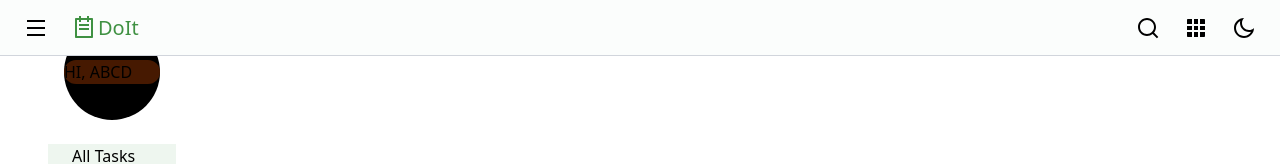
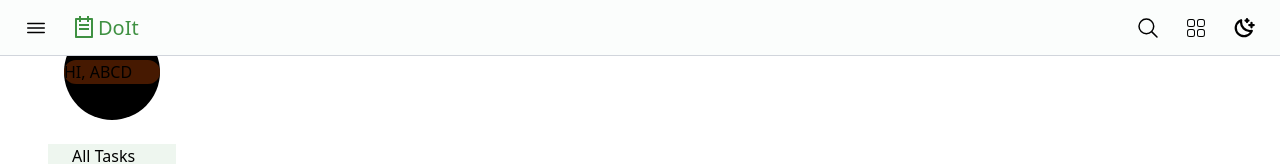
Before and after one commit to prashantkumarpro/DoIt, a React (Vite) app: page / in a window 1280 px wide. Shown: the top 164 px of the page. Built offline with nearby package versions, Linux system fonts and the light colour scheme.

Commit message:
added icons

```diff
--- a/src/component/Header.jsx
+++ b/src/component/Header.jsx
@@ -1,11 +1,9 @@
-import {
-  RiGridFill,
-  RiMenuFill,
-  RiMoonLine,
-  RiSearchLine,
-  RiTodoLine
-} from '@remixicon/react'
+
 import React from 'react'
+import { CiGrid41 } from 'react-icons/ci'
+import { IoMenuOutline, IoSearchOutline } from 'react-icons/io5'
+import { PiMoonStarsBold } from 'react-icons/pi'
+import { RiTodoLine } from 'react-icons/ri'
 import { Link } from 'react-router'
 
 const Header = () => {
@@ -15,7 +13,7 @@ const Header = () => {
         <div className='flex gap-6 items-center'>
           <Link>
             {' '}
-            <RiMenuFill className='size-6' />
+            <IoMenuOutline className='size-6' />
           </Link>
           <h3 className='text-[#3F9142] text-xl flex items-center justify-center gap-0.5'>
             <RiTodoLine className='size-6' />
@@ -26,20 +24,20 @@ const Header = () => {
           <ul className='flex items-center justify-center gap-6'>
             <li>
               <Link>
-                <RiSearchLine className='size-6' />
+                <IoSearchOutline className='size-6' />
               </Link>
             </li>
             <li>
               <Link>
                 {' '}
-                <RiGridFill className='size-6' />
+                <CiGrid41 className='size-6' />
               </Link>
             </li>
             <li>
               {' '}
               <Link>
                 {' '}
-                <RiMoonLine className='size-6' />
+                <PiMoonStarsBold className='size-6' />
               </Link>
             </li>
           </ul>
```
